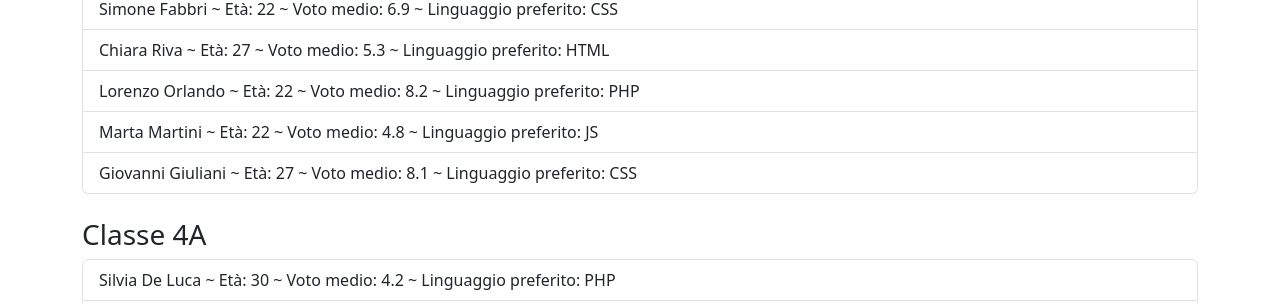
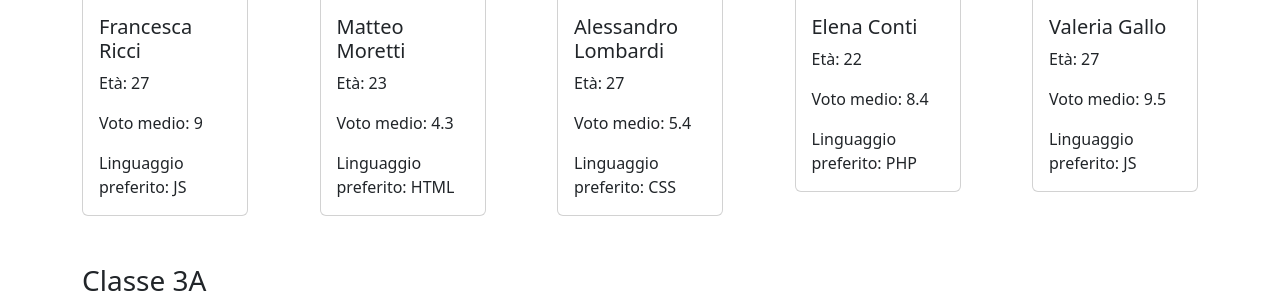
Before and after one commit to Francesco-Matteucci/php-snacks-b1, a PHP site: page / in a window 1280 px wide. Shown: the part 935-1239 px from the top of the page. Run offline with PHP 8.4, Linux system fonts and the light colour scheme.

Commit message:
Added card layout with images and responsive adjustments

```diff
--- a/snack-4/index.php
+++ b/snack-4/index.php
@@ -51,7 +51,7 @@ $prefLanguage = isset($_GET['preferred_language']) && $_GET['preferred_language'
 
         <?php foreach ($classi as $classe => $studenti) { ?>
         <h3 class="mt-4"><?= $classe ?></h3>
-        <ul class="list-group">
+        <div class="row justify-content-between">
             <?php foreach ($studenti as $studente) {
 
 
@@ -64,13 +64,21 @@ $prefLanguage = isset($_GET['preferred_language']) && $_GET['preferred_language'
                 // Controllo per il voto medio massimo e il linguaggio preferito
                 if (($maxGrade === null || $studente['voto_medio'] < $maxGrade) &&
                     ($prefLanguage === null || strtolower($studente['linguaggio_preferito']) === strtolower($prefLanguage))) { ?>
-            <li class="list-group-item">
-                <?= $studente['nome'] . ' ' . $studente['cognome'] ?> ~ Età: <?= $studente['anni'] ?> ~ Voto medio:
-                <?= $studente['voto_medio'] ?> ~ Linguaggio preferito: <?= $studente['linguaggio_preferito'] ?>
-            </li>
+            <div class="col-md-6 col-lg-3 col-xl-2">
+                <div class="card mb-4">
+                    <img src="https://robohash.org/<?= $studente['nome'] ?>" class="card-img-top img-fluid"
+                        alt="Foto di <?= $studente['nome'] ?>">
+                    <div class="card-body">
+                        <h5 class="card-title"><?= $studente['nome'] . ' ' . $studente['cognome'] ?></h5>
+                        <p class="card-text">Età: <?= $studente['anni'] ?></p>
+                        <p class="card-text">Voto medio: <?= $studente['voto_medio'] ?></p>
+                        <p class="card-text">Linguaggio preferito: <?= $studente['linguaggio_preferito'] ?></p>
+                    </div>
+                </div>
+            </div>
             <?php } ?>
             <?php } ?>
-        </ul>
+        </div>
         <?php } ?>
     </div>
 
```
Lines whose indentation alone changed are shown as unchanged.
